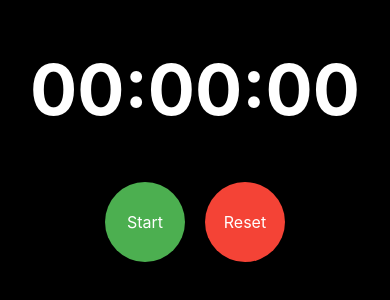
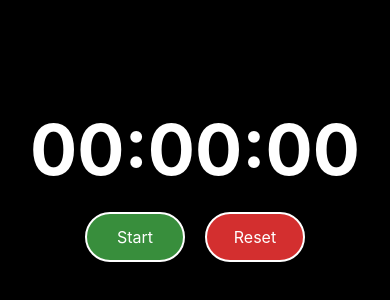
Before and after one commit to Shopify/eng-intern-assessment-react-native, a React Native app: screen / in a window 390 px wide. Shown: the part 160-460 px from the top of the page. Built offline with nearby package versions, Linux system fonts and the light colour scheme.

Commit message:
Added Dark Mode to Buttons

```diff
--- a/src/StopWatchButton.tsx
+++ b/src/StopWatchButton.tsx
@@ -38,30 +38,33 @@ export default function StopWatchButton({ startStopwatch, pauseStopwatch, resetS
 const styles = StyleSheet.create({
   buttonContainer: {
     flexDirection: 'row',
-    marginTop: 50,
+    justifyContent: 'center',
+    marginTop: 20,
   },
   button: {
     justifyContent: 'center',
     alignItems: 'center',
-    minWidth: 80,
-    height: 80,
+    minWidth: 100,
+    height: 50,
     marginHorizontal: 10,
-    borderRadius: 40,
+    borderRadius: 25,
+    borderWidth: 2,
+    borderColor: '#fff',
   },
   buttonText: {
     color: '#fff',
     fontSize: 16,
   },
   startButton: {
-    backgroundColor: '#4CAF50',
+    backgroundColor: '#388E3C', // Green color
   },
   pauseButton: {
-    backgroundColor: '#FFC107',
+    backgroundColor: '#FFA000', // Orange color
   },
   resetButton: {
-    backgroundColor: '#F44336',
+    backgroundColor: '#D32F2F', // Red color
   },
   lapButton: {
-    backgroundColor: '#2196F3',
+    backgroundColor: '#1976D2', // Blue color
   },
 });
```
